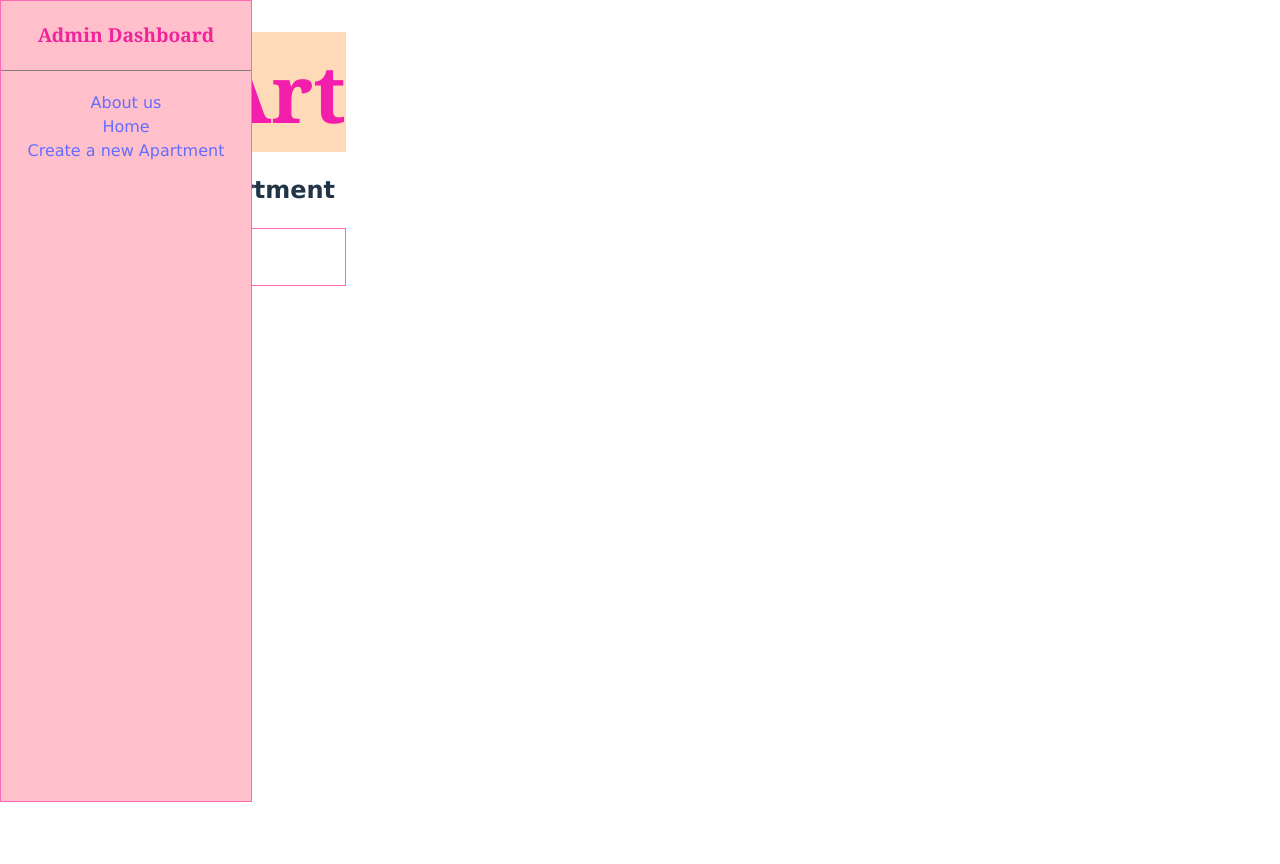
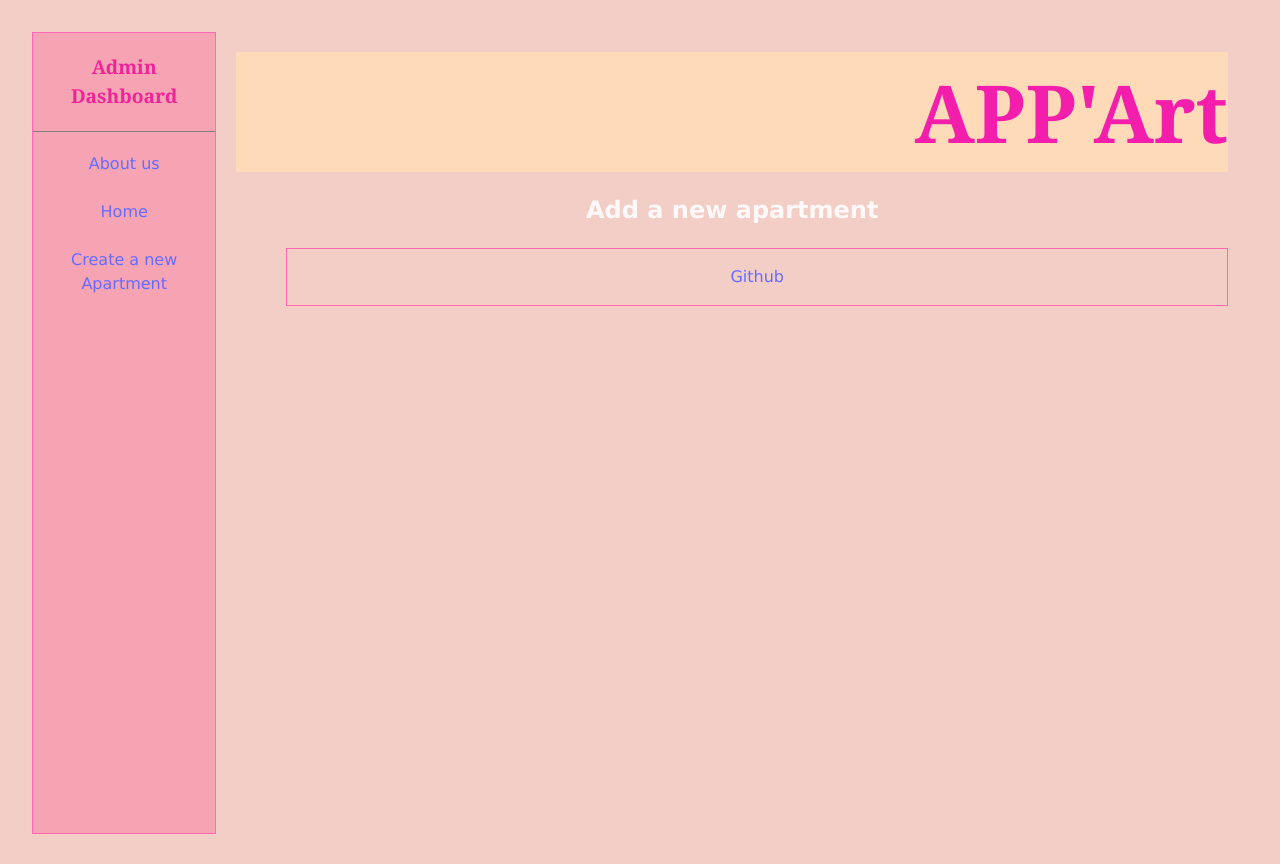
Before and after one commit to Lu4n4-ru/mini-project-apartment-app, a React (Vite) app: page /create in a window 1280 px wide. Built offline with nearby package versions, Linux system fonts and the light colour scheme.

Commit message:
updated css

```diff
--- a/src/components/ApartmentList.jsx
+++ b/src/components/ApartmentList.jsx
@@ -7,10 +7,9 @@ function ApartmentList(props) {
 
   return (
     <div className="cards">
-      <h3 id="apt-list-title">Apartments list</h3>
       {props.apartments.map((apartmentsObj) => {
         return (
-          <div key={apartmentsObj.id} className="cards">
+          <div key={apartmentsObj.id} className="card">
             <p>
               <b>Apartment Available:</b> {isAvailable(apartmentsObj.has_availability)}{" "}
             </p>
@@ -18,21 +17,16 @@ function ApartmentList(props) {
             <img src={apartmentsObj.picture_url} alt={apartmentsObj.name} />
             <h4>Description: {apartmentsObj.description}</h4>
 
-            <p>
-              <button
-                onClick={() => {
+
+              <Link to={`/apartments/${apartmentsObj.id}`}>
+                <button className="details-button">Show Apartment Details</button>
+              </Link>
+              <button className="delete-button" onClick={() => {
                   props.onDelete(apartmentsObj.id);
-                }}
-                style={{ border: "1px solid black" }}
-              >
+                  }}>
                 Delete Apartment
               </button>
-            </p>
-            <p>
-              <Link to={`/apartments/${apartmentsObj.id}`}>
-                <button>Show Apartment Details</button>
-              </Link>
-            </p>
+
           </div>
         );
       })}
--- a/src/index.css
+++ b/src/index.css
@@ -3,14 +3,21 @@
   line-height: 1.5;
   font-weight: 400;
 
+  top: 0;
   color-scheme: light dark;
   color: rgba(255, 255, 255, 0.87);
-  background-color: #242424;
+  background-color: #f2cec6;
 
   font-synthesis: none;
   text-rendering: optimizeLegibility;
   -webkit-font-smoothing: antialiased;
   -moz-osx-font-smoothing: grayscale;
+}
+
+body {
+  margin: 0;
+  height: 100vh;
+  overflow: hidden; /* Prevent scrolling on body */
 }
 
 a {
@@ -25,25 +32,12 @@ a.active {
   color: rgb(236, 36, 70);
 }
 
-body {
-  margin: 0px;
-  /*display: flex;
-  place-items: center;*/
-  min-width: 320px;
-  min-height: 100vh;
-}
-#title {
-  width:auto;
+.app-container {
+  flex: 1;
   display: flex;
-  flex-direction: row;
-  justify-content: flex-end;
-  font-family: Georgia, 'Times New Roman', Times, serif;
-  color: rgb(243, 31, 172);
-  background-color: peachpuff;
-}
-.app-container {
-  display: flex;
-  min-height: 100vh;
+  width: 100%;
+  height: 100vh; /* Full height of the viewport */
+  /* overflow: hidden; Prevent scrolling here */
 }
 
 h1 {
@@ -58,7 +52,7 @@ button {
   padding: 0.6em 1.2em;
   font-size: 1em;
   font-weight: 500;
-  font-family: Verdana, Geneva, Tahoma, sans-serif;
+  font-family: inherit;
   background-color: #1a1a1a;
   cursor: pointer;
   transition: border-color 0.25s;
@@ -70,49 +64,20 @@ button:focus,
 button:focus-visible {
   outline: 4px auto -webkit-focus-ring-color;
 }
-img {
-  width:70vh;
-}
-.cards {
-  border: 2px solid hotpink;
-  margin-left: 150px;
-  margin-top: 20px;
-  margin-bottom: 20px;
-  font-family: Georgia, 'Times New Roman', Times, serif;
-  align-items: flex-end;
 
-}
-.apt-details {
-  margin-left: 200px;
-}
-#apt-list-title {
-  font-family: Georgia, 'Times New Roman', Times, serif;
-
-}
-#dashboard {
-  /*display: flex;
-  flex-direction: row;
-  align-items: flex-end;*/
+.sidebar {
+  width: 15%;
+  height: 100%;
+  background-color: rgb(246, 163, 179);
+  border-right: 1px solid red;
+  display: flex;
+  flex-direction: column;
+  flex-shrink: 0; /* Prevent shrinking */
 }
 
-#description {
-  width: 50%;
-  margin-left: 50vh;
-}
-.sidebar {
-  width: 250px;
-  min-height: 100vh;
-  background-color: pink;
-  border-right: 1px solid red;
-  position: fixed;
-  top: 0;
-  left: 0;
-  z-index: 100;
-
-  display: flex;
-  flex-direction: column;
-}
 .sidebar-header {
+  /* height: 10%; */
+  height: fit-content;
   padding: 20px;
   border-bottom: 1px solid grey;
 }
@@ -128,23 +93,107 @@ img {
 .sidebar-nav {
   flex: 1;
   padding: 20px 0;
+  display: flex;
+  flex-direction: column;
 }
+
+.nav-item {
+  background-color: pink;
+  margin-left: 6px;
+  margin-right: 6px;
+  display: flex;
+  height: 5%;
+  border: 1px solid white;
+  border-radius: 3px;
+  align-items: center;
+  justify-content: center;
+  margin-bottom: 4px;
+}
+
+.main-content {
+  flex : 1;
+  overflow-y: auto;
+  padding: 20px;
+}
+
+.cards {
+  /* border: 1px solid hotpink; */
+  margin: 2px;
+  /* padding: 5px; */
+  display: flex;
+  flex-direction: row;
+  flex-wrap: wrap;
+  /* overflow-y: auto; */
+}
+
+.card {
+  /* border: 1px solid rgb(255, 187, 187);
+  back */
+  display: flex;
+  flex-direction: column;
+  background-color: rgb(253, 232, 241);
+  border: 2px solid pink;
+  border-radius: 5px;
+  padding: 5px;
+  width: 48%;
+  margin: 4px;
+  align-items: center;
+}
+
+img {
+  width: 90%;
+  left: 50%;
+  border: 1px solid pink;
+  box-shadow: 0 2px 6px rgba(253, 168, 168, 0.602);
+  border-radius: 6px;
+}
+
+
+.delete-button {
+  border: 1px solid rgb(255, 98, 98);
+  background-color: rgb(255, 107, 107);
+  color: white;
+  font-weight: bold;
+}
+
+.details-button {
+  background-color: rgb(238, 238, 238);
+  border: 1px solid gray;
+  font-weight: bold;
+}
+
+.apt-details {
+  margin-left: 200px;
+}
+
+#apt-list-title {
+  font-family: Georgia, 'Times New Roman', Times, serif;
+
+}
+
+#dashboard {
+  display: flex;
+  flex-direction: row;
+  align-items: flex-end;
+}
+
+#description {
+  width: 50%;
+  margin-left: 50vh;
+}
+
 footer {
   width: auto;
   margin-top: 20px;
   margin-left: 50px;
 }
 
-
-@media (prefers-color-scheme: light) {
-  :root {
-    color: #213547;
-    background-color: #ffffff;
-  }
-  a:hover {
-    color: #747bff;
-  }
-  button {
-    background-color: #f9f9f9;
-  }
+#title {
+  width:auto;
+  display: flex;
+  flex-direction: row;
+  justify-content: flex-end;
+  font-family: Georgia, 'Times New Roman', Times, serif;
+  color: rgb(243, 31, 172);
+  background-color: peachpuff;
 }
```
Also changed, not shown: src/components/Untitled-2.md (added, +27 -0 lines), src/components/AddApartment.jsx (line endings or trailing spaces).
